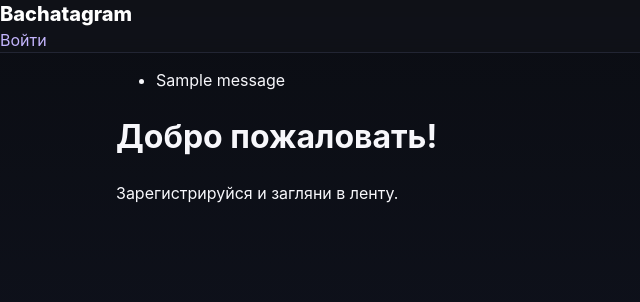
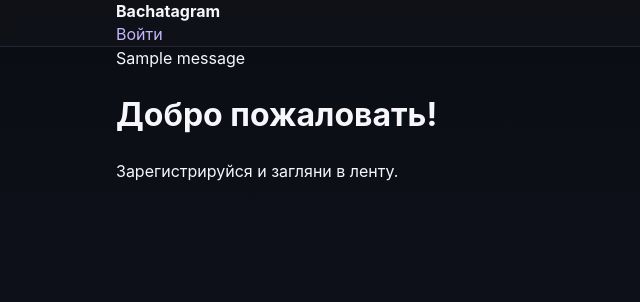
Before and after one commit to djdoodlez-gif/Bachata-music, a Flask app: page / in a window 1280 px wide. Shown: the top 302 px of the page, without its empty margins (0-640 px from the left). Run offline with Flask 3, Linux system fonts and the light colour scheme; tables that the repository leaves empty hold one stand-in row (values such as "Sample post"); one stand-in notice (Sample message) is shown.

Commit message:
Update base.html

```diff
--- a/templates/base.html
+++ b/templates/base.html
@@ -3,32 +3,30 @@
 <head>
   <meta charset="utf-8">
   <meta name="viewport" content="width=device-width,initial-scale=1">
-  <title>{{ title or 'Bachatagram' }}</title>
+  <title>{{ title or "Bachatagram" }}</title>
   <link rel="stylesheet" href="{{ url_for('static', filename='styles.css') }}">
 </head>
 <body>
-  <header class="topbar">
-    <a class="brand" href="{{ url_for('index') }}">Bachatagram</a>
+<header class="topbar">
+  <div class="container">
+    <strong>Bachatagram</strong>
     <nav>
-      {% if session.get('uid') %}
+      {% if g.user %}
         <a href="{{ url_for('feed') }}">Лента</a>
-        <a href="{{ url_for('profile') }}">Профиль</a>
+        <a href="{{ url_for('me') }}">Профиль</a>
         <a href="{{ url_for('logout') }}">Выйти</a>
       {% else %}
         <a href="{{ url_for('login') }}">Войти</a>
       {% endif %}
     </nav>
-  </header>
+  </div>
+</header>
 
-  <main class="container">
-    {% with msgs = get_flashed_messages() %}
-      {% if msgs %}
-        <ul class="flash">
-          {% for m in msgs %}<li>{{ m }}</li>{% endfor %}
-        </ul>
-      {% endif %}
-    {% endwith %}
-    {% block content %}{% endblock %}
-  </main>
+<main class="container">
+  {% for m in get_flashed_messages() %}
+    <div class="flash">{{ m }}</div>
+  {% endfor %}
+  {% block content %}{% endblock %}
+</main>
 </body>
 </html>
```
